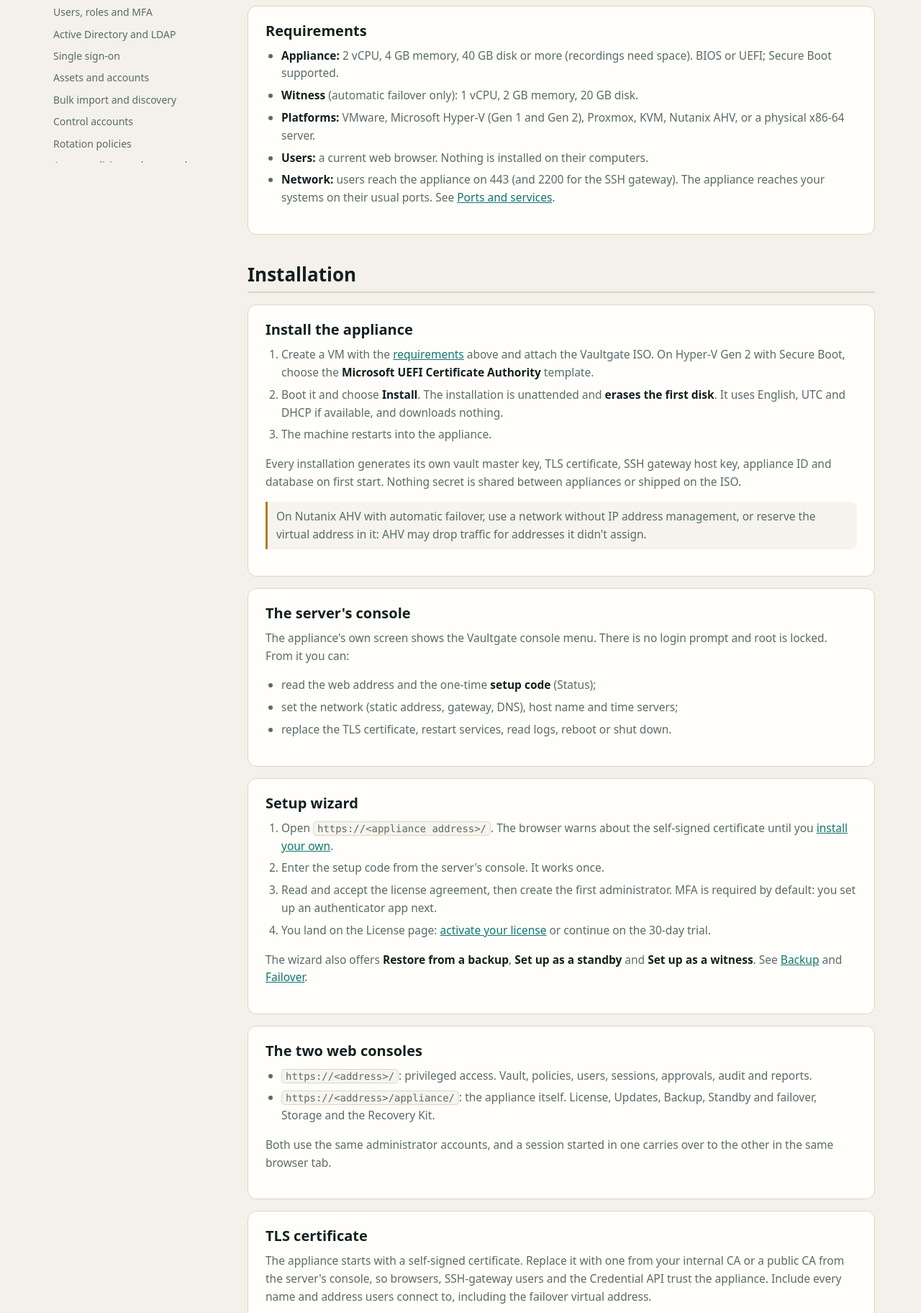
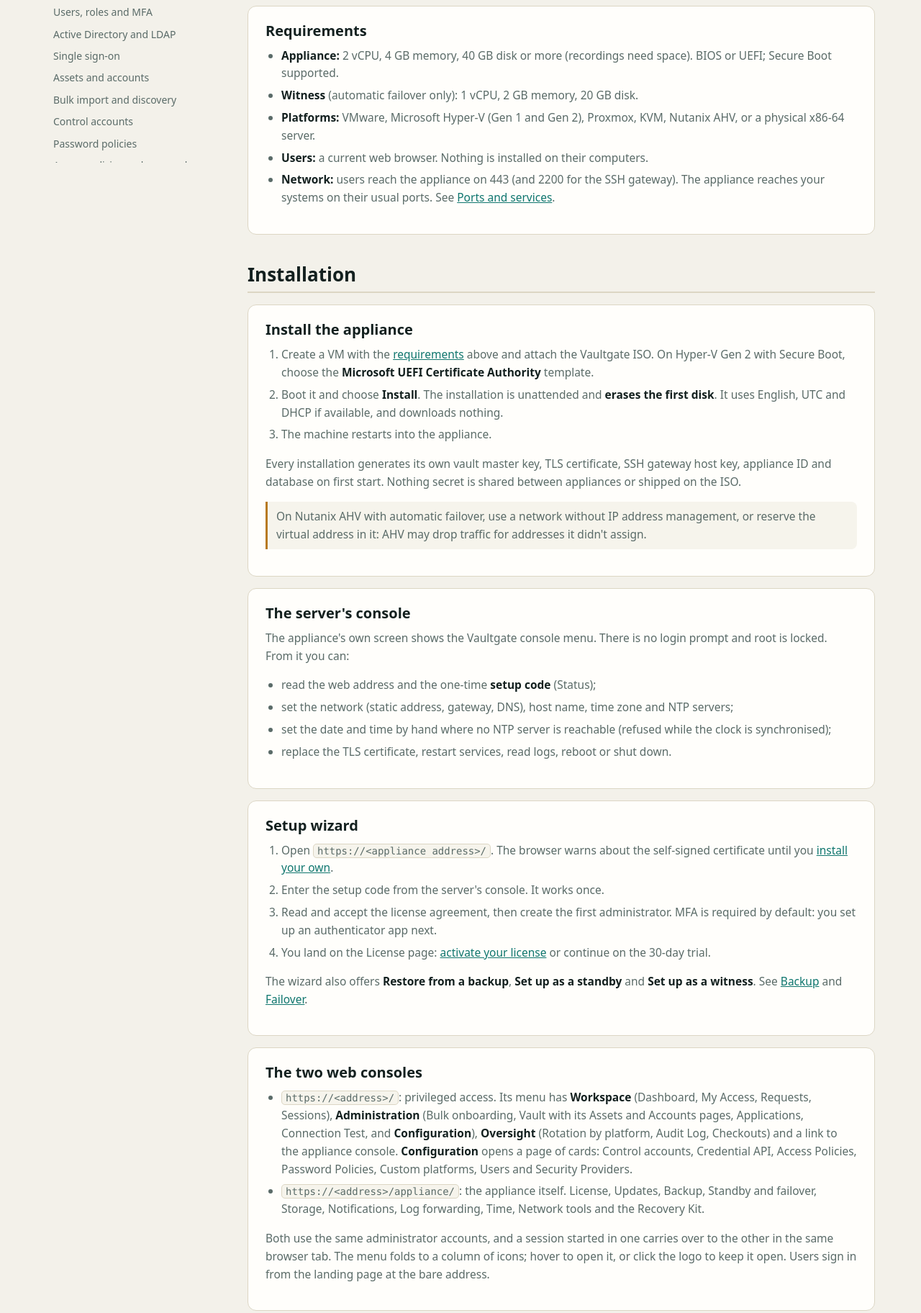
Before and after one commit to Sai-Teja86/cnova-site, a plain HTML site: page docs.html in a window 1280 px wide. Shown: the part 1062-2886 px from the top of the page at 72% size. Drawn offline with Linux system fonts and the light colour scheme.

Commit message:
Knowledge Base and Specifications brought up to date with the console

```diff
--- a/docs.html
+++ b/docs.html
@@ -53,7 +53,7 @@
       <a href="#assets">Assets and accounts</a>
       <a href="#onboarding">Bulk import and discovery</a>
       <a href="#control">Control accounts</a>
-      <a href="#rotation">Rotation policies</a>
+      <a href="#rotation">Password policies</a>
       <a href="#policies">Access policies and approvals</a>
       <a href="#personal-jit">Personal JIT accounts</a>
       <a href="#checkout">Check-out and check-in</a>
@@ -125,7 +125,8 @@
         <p>The appliance's own screen shows the Vaultgate console menu. There is no login prompt and root is locked. From it you can:</p>
         <ul>
           <li>read the web address and the one-time <b>setup code</b> (Status);</li>
-          <li>set the network (static address, gateway, DNS), host name and time servers;</li>
+          <li>set the network (static address, gateway, DNS), host name, time zone and NTP servers;</li>
+          <li>set the date and time by hand where no NTP server is reachable (refused while the clock is synchronised);</li>
           <li>replace the TLS certificate, restart services, read logs, reboot or shut down.</li>
         </ul></article>
       <article id="setup"><h3>Setup wizard</h3>
@@ -138,10 +139,10 @@
         <p>The wizard also offers <b>Restore from a backup</b>, <b>Set up as a standby</b> and <b>Set up as a witness</b>. See <a href="#backup">Backup</a> and <a href="#failover">Failover</a>.</p></article>
       <article id="consoles"><h3>The two web consoles</h3>
         <ul>
-          <li><code>https://&lt;address&gt;/</code>: privileged access. Vault, policies, users, sessions, approvals, audit and reports.</li>
-          <li><code>https://&lt;address&gt;/appliance/</code>: the appliance itself. License, Updates, Backup, Standby and failover, Storage and the Recovery Kit.</li>
+          <li><code>https://&lt;address&gt;/</code>: privileged access. Its menu has <b>Workspace</b> (Dashboard, My Access, Requests, Sessions), <b>Administration</b> (Bulk onboarding, Vault with its Assets and Accounts pages, Applications, Connection Test, and <b>Configuration</b>), <b>Oversight</b> (Rotation by platform, Audit Log, Checkouts) and a link to the appliance console. <b>Configuration</b> opens a page of cards: Control accounts, Credential API, Access Policies, Password Policies, Custom platforms, Users and Security Providers.</li>
+          <li><code>https://&lt;address&gt;/appliance/</code>: the appliance itself. License, Updates, Backup, Standby and failover, Storage, Notifications, Log forwarding, Time, Network tools and the Recovery Kit.</li>
         </ul>
-        <p>Both use the same administrator accounts, and a session started in one carries over to the other in the same browser tab.</p></article>
+        <p>Both use the same administrator accounts, and a session started in one carries over to the other in the same browser tab. The menu folds to a column of icons; hover to open it, or click the logo to keep it open. Users sign in from the landing page at the bare address.</p></article>
       <article id="tls"><h3>TLS certificate</h3>
         <p>The appliance starts with a self-signed certificate. Replace it with one from your internal CA or a public CA from the server's console, so browsers, SSH-gateway users and the Credential API trust the appliance. Include every name and address users connect to, including the failover virtual address.</p></article>
 
@@ -189,6 +190,7 @@
         <p>Link an SSO provider to the directory behind it, so its users get that directory's role mapping and leaver sync. MFA is then done by your identity provider.</p></article>
       <article id="assets"><h3>Assets and accounts</h3>
         <p>An <b>asset</b> is a system: a Linux or Windows server, a database, a network device or a published application server. An <b>account</b> is a credential on it, stored in the vault. Tags on assets let one policy cover many systems.</p>
+        <p>In the menu, <b>Vault</b> opens into <b>Assets</b> and <b>Accounts</b>, each a page of its own with a search box (name, address, tag or policy).</p>
         <p>A <b>linked account</b> is one credential used on many assets of the same protocol, such as a domain account on many Windows servers. Users choose the server when they connect.</p>
         <p>Use <b>Connection Test</b> to check every asset's port and every account's sign-in in one click. Its <b>Connect</b> button opens a recorded test session as an administrator, without an access policy.</p></article>
       <article id="onboarding"><h3>Bulk import and discovery</h3>
@@ -200,8 +202,8 @@
         <p>With a <a href="#control">control account</a>, discovered accounts get a new password the moment they're vaulted, so you never need to know the current ones.</p></article>
       <article id="control"><h3>Control accounts</h3>
         <p>A control account is a privileged account Vaultgate uses to change other accounts' passwords: root or a sudo user on Linux, a local or domain administrator on Windows, a database administrator, or a device administrator. They have their own page, are off by default, and only administrators can retrieve them.</p></article>
-      <article id="rotation"><h3>Rotation policies</h3>
-        <p>A rotation policy sets how often a password changes, whether it changes after every use, its length and characters, and characters to avoid. Pick one per account, or <i>None</i>. After every change Vaultgate signs in with the new password to confirm it works.</p>
+      <article id="rotation"><h3>Password policies</h3>
+        <p>A password (rotation) policy sets how often a password changes, whether it changes after every use, its length and characters, and characters to avoid. They're on <b>Configuration → Password Policies</b>. Each policy's <b>Accounts</b> button lists every account, searchable by name, asset or tag, to tick the ones it applies to; accounts that can't be rotated are shown with the reason. You can also pick a policy on each account, or <i>None</i>. After every change Vaultgate signs in with the new password to confirm it works.</p>
         <ul>
           <li><b>Linux and Unix:</b> the account changes its own password, or a control account changes it.</li>
           <li><b>Windows:</b> local and domain accounts.</li>
@@ -218,6 +220,8 @@
           <li>whether access needs approval (<b>just-in-time</b>): the user asks with a reason and duration, an approver accepts or refuses, and nobody approves their own request;</li>
           <li>clipboard, file transfer, blocked commands, blocked words and the paste box.</li>
         </ul>
+        <p>Policies are made on <b>Configuration → Access Policies</b>, in steps: name; who (a Vaultgate group, a directory group, one user, or everyone with a role); to what (all servers, servers with a tag, one server, one account, or an application); how (sessions with a vaulted account, sessions with a personal temporary account, sessions and the password, or the password only) and whether approval is needed; when; and optional session restrictions. A summary beside the form says in plain words what the policy will allow, and what's still missing.</p>
+        <p>One policy covers one "who" and one "what", so use groups and tags: one policy per team and kind of server, not one per person. When several policies match, access is allowed if any one allows it, and approval is needed only if every matching policy asks for it.</p>
         <p>Revoking access ends live sessions straight away; approved access expires on its own.</p></article>
       <article id="personal-jit"><h3>Personal JIT accounts</h3>
         <p>Instead of sharing a standing account, a policy can give each user their own account on the servers it covers. Tick <b>Personal JIT accounts</b> on the policy, scope it to an asset, a tag or all servers, and list the groups the account joins (for example <code>sudo</code>, or <code>Remote Desktop Users</code>).</p>
@@ -294,14 +298,15 @@ sftp -P 2200 alice+root@web-01@vaultgate</code></pre>
           <li>Install a second appliance, ideally on another host or site, and choose <b>Set up as a standby</b> in its wizard. It shows a pairing code once.</li>
           <li>On the primary, open <b>Standby</b> and enter the standby's address and code.</li>
         </ol>
-        <p>The primary sends an encrypted backup every 15 minutes by default, and within about a minute of any change. To fail over by hand, shut the primary down and promote the standby from its page with its setup code.</p></article>
+        <p>The primary sends an encrypted backup every 15 minutes by default, and within about a minute of any change. To fail over by hand, shut the primary down and promote the standby from its page with its setup code.</p>
+        <p class="kb-tip">The primary, standby and witness refuse each other's requests when their clocks differ by more than 5 minutes, so syncs, updates and failover stop. The Standby page's <b>Clocks</b> card shows each one's clock against the primary's. Point all of them at the same NTP server.</p></article>
       <article id="failover"><h3>Automatic failover</h3>
         <p>Needs three appliances, ideally on three hosts: the primary, a paired standby and a small <b>witness</b> that decides which one may serve, so both never do.</p>
         <ol>
           <li>Install the witness and choose <b>Set up as a witness</b>. It shows a code once.</li>
           <li>On the primary's Standby page, under <b>Automatic failover</b>, enter the witness's address and code and a free <b>virtual address</b>, such as <code>192.168.110.130/24</code>. Point users and DNS at the virtual address.</li>
         </ol>
-        <p>If the primary stops answering, the standby takes over the virtual address in about 45 seconds. Live sessions end; users reconnect to the same address. A replaced primary that comes back stops serving by itself.</p></article>
+        <p>If the primary stops answering, the standby takes over the virtual address in about 45 seconds. Live sessions end; users reconnect to the same address. A replaced primary that comes back stops serving by itself and says so. To use it again, factory-reset it on its server console, set it up as the new standby, and pair it from the new primary. There's no automatic switch back.</p></article>
       <article id="updates"><h3>Updates</h3>
         <p>Updates are signed bundles (<code>.vgupdate</code>) from Cnova. On the <b>Updates</b> page, upload the file. Vaultgate checks its signature, shows its notes, and installs it after your password and MFA code. It saves the current version and database first, and goes back automatically if the new version doesn't start properly.</p>
         <ul>
@@ -394,6 +399,7 @@ sftp -P 2200 alice+root@web-01@vaultgate</code></pre>
       <article id="ts-session"><h3>A session won't connect</h3>
         <ul>
           <li>Run <b>Connection Test</b> on the account: it separates a closed port from a wrong password.</li>
+          <li>On the appliance console's <b>Network tools</b>, pick the asset and run a <b>Port check</b>, then a <b>Traceroute</b>: they show what the appliance itself can reach.</li>
           <li><b>Host key changed:</b> Vaultgate refuses to connect when an SSH server's key changes, in case of interception. If the server was rebuilt, an administrator resets the pinned key on the asset.</li>
           <li><b>RDP certificate:</b> certificates are checked by default. Give the server a certificate trusted by your CA. <i>Accept untrusted certificates</i> is for labs only.</li>
           <li><b>Not allowed:</b> check the policy's days and hours, whether approval is needed, and whether the license is restricted.</li>
```
Also changed, not shown: specs.html (+3 -1 lines).
